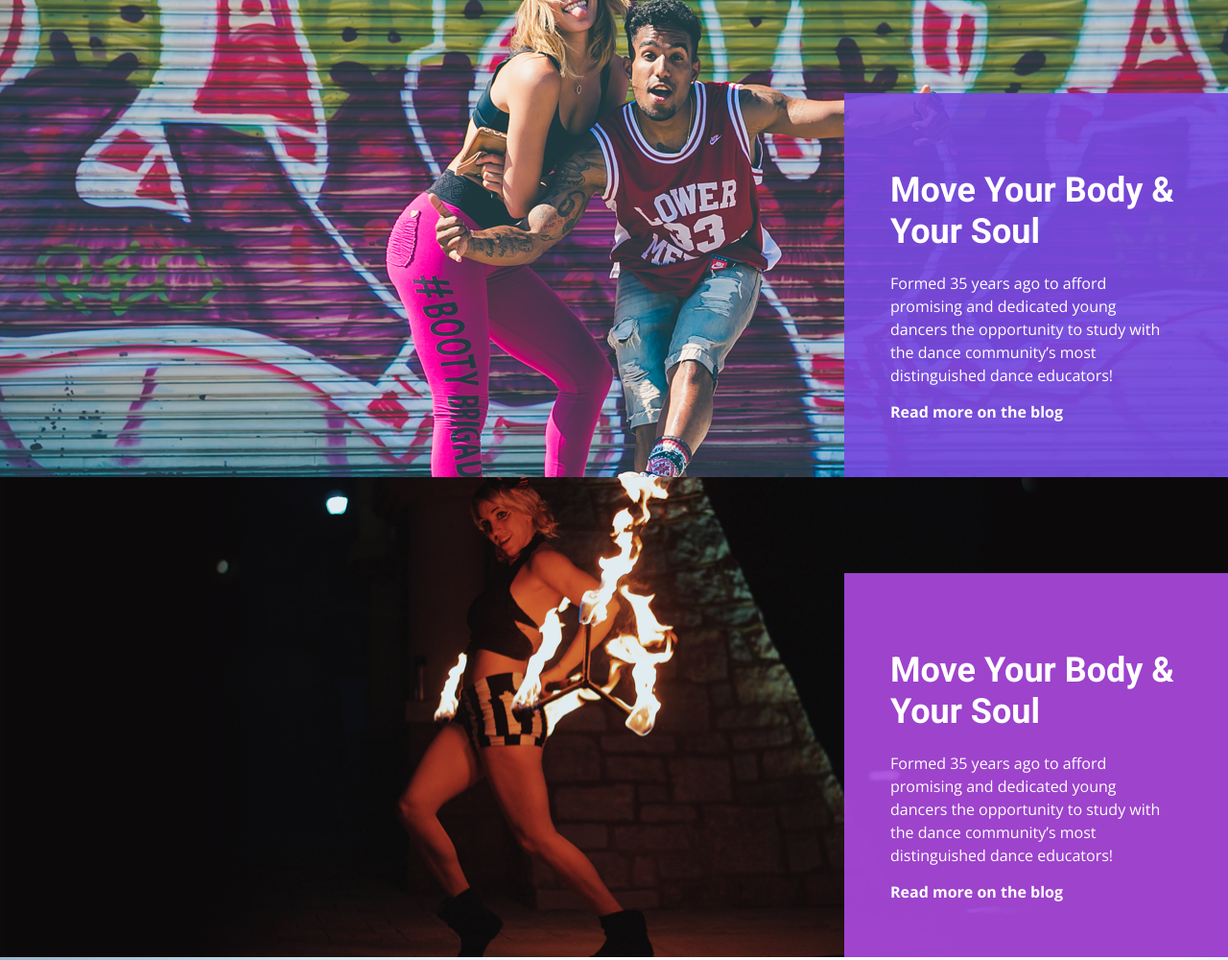
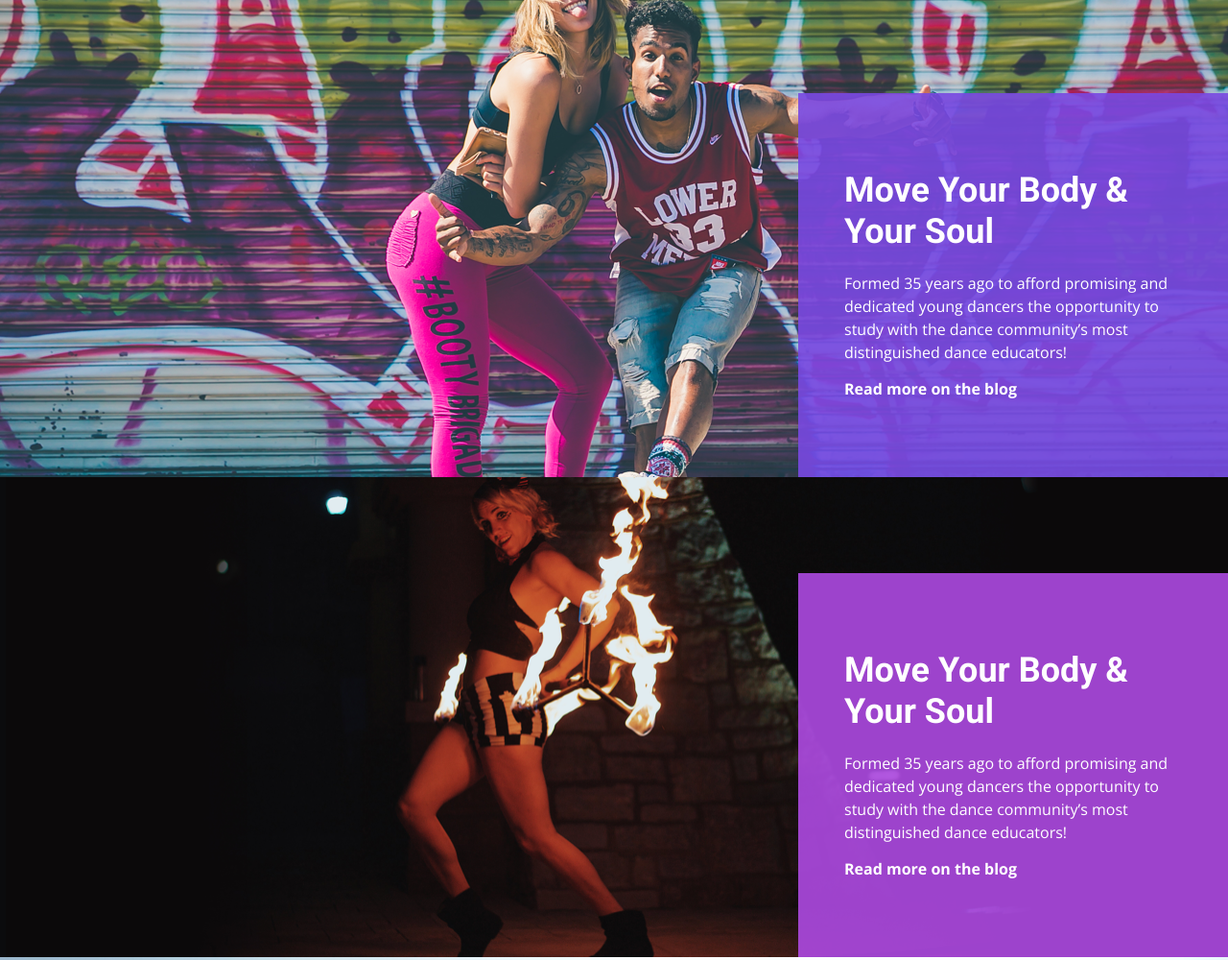
Before and after one commit to piiiglet/pytdance, a plain HTML site: page index.html in a window 1280 px wide. Shown: the part 697-1697 px from the top of the page at 96% size. Drawn offline with nearby package versions, Linux system fonts and the light colour scheme.

Commit message:
changed homepage jumbotrons a little, ready for submission

```diff
--- a/resources/css/base.css
+++ b/resources/css/base.css
@@ -195,11 +195,11 @@ header .nav>li:last-child>a {
   }
   .alt-jumbotron .container-fluid {
     margin-right: 0;
-    width: 25rem;
+    width: 28rem;
   }
   .blueish-purple-container, .purple-container {
     height: 25rem;
-    width: 25rem;
+    width: 28rem;
     padding-left: 3rem;
     padding-top: 5rem;
     padding-bottom: 5rem;
```
